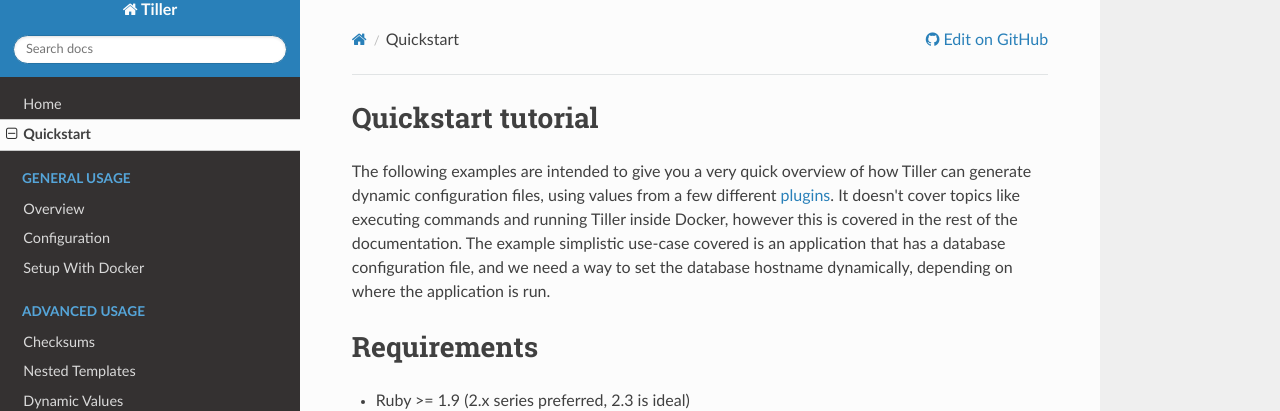
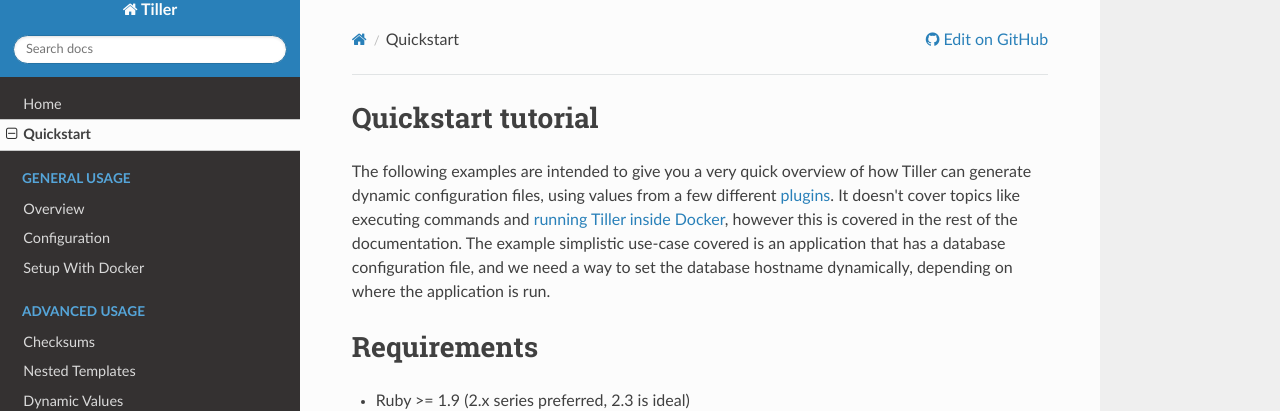
Before and after one commit to markround/tiller, an MkDocs documentation site: the page built from docs/quickstart.md, in a window 1280 px wide and 900 px high. Shown: the top 411 px of the window. Built offline with MkDocs 1.6.1, drawn with Linux system fonts in a browser that asks for light colours; nearby versions of some CDN libraries; old or Windows-style settings are respelled for this version of MkDocs; part of the change alters nothing that is shown.

Commit message:
Minor docs update

```diff
--- a/docs/quickstart.md
+++ b/docs/quickstart.md
@@ -1,5 +1,5 @@
 # Quickstart tutorial
-The following examples are intended to give you a very quick overview of how Tiller can generate dynamic configuration files, using values from a few different [plugins](plugins/index.md). It doesn't cover topics like executing commands and running Tiller inside Docker, however this is covered in the rest of the documentation. The example simplistic use-case covered is an application that has a database configuration file, and we need a way to set the database hostname dynamically, depending on where the application is run.
+The following examples are intended to give you a very quick overview of how Tiller can generate dynamic configuration files, using values from a few different [plugins](plugins/index.md). It doesn't cover topics like executing commands and [running Tiller inside Docker](general/docker.md), however this is covered in the rest of the documentation. The example simplistic use-case covered is an application that has a database configuration file, and we need a way to set the database hostname dynamically, depending on where the application is run.
 
 
 # Requirements
```
